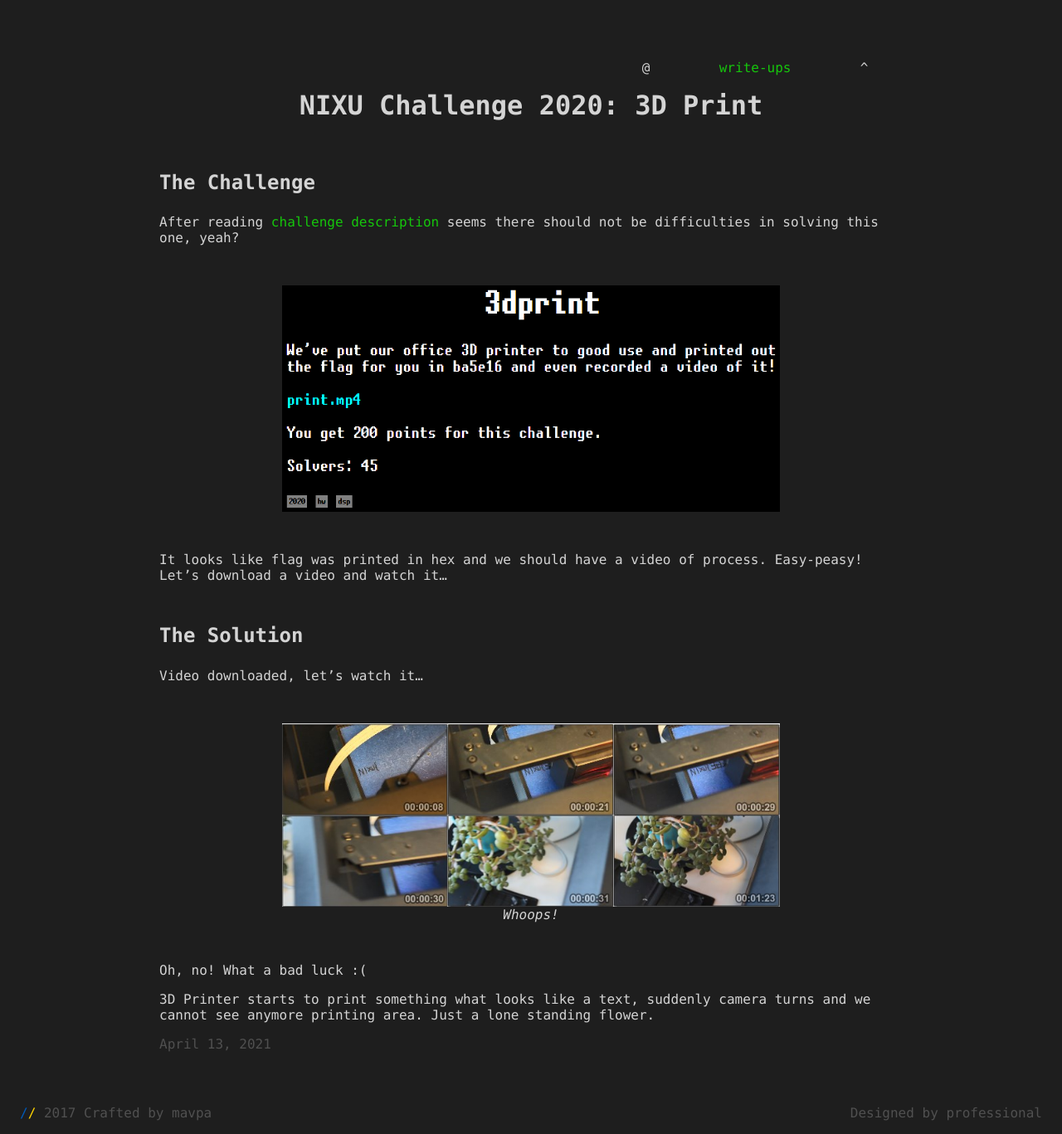
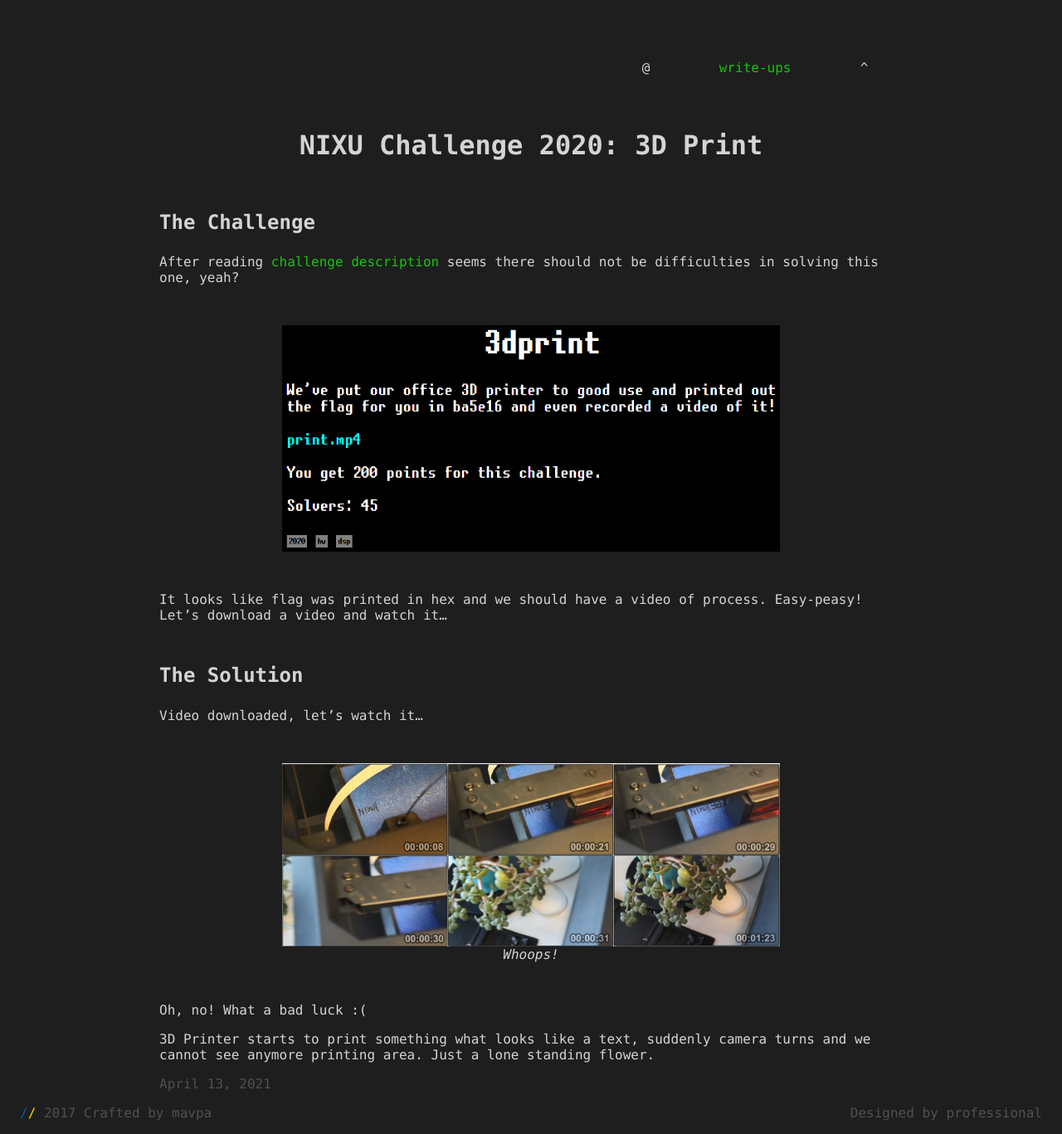
Before and after one commit to taranich/taranich.github.io, a Jekyll site: the page built from _posts/2021-04-13-NIXU2020-3dprint.md, in a window 1280 px wide and 1367 px high. Shown: the whole window at 83% size. Built offline with Jekyll 4.4.1, drawn with Linux system fonts in a browser that asks for light colours.

Commit message:
Fix for post spacing

```diff
--- a/css/main.css
+++ b/css/main.css
@@ -20,6 +20,10 @@
     top: 0;
     left: 0;
     z-index: -9999;
+}
+
+.post{
+    margin-top:3rem;
 }
 
 .introcontainer{
```
